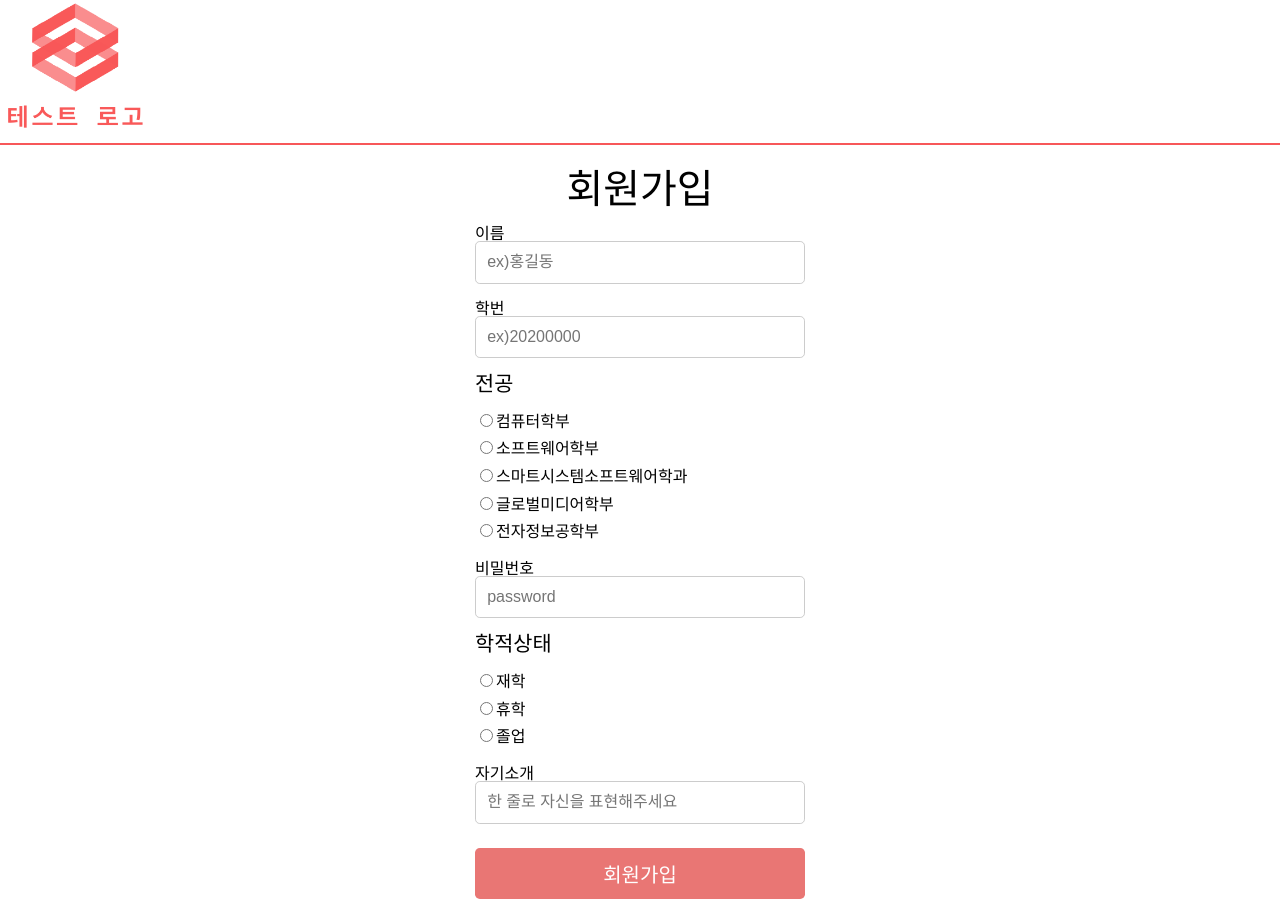
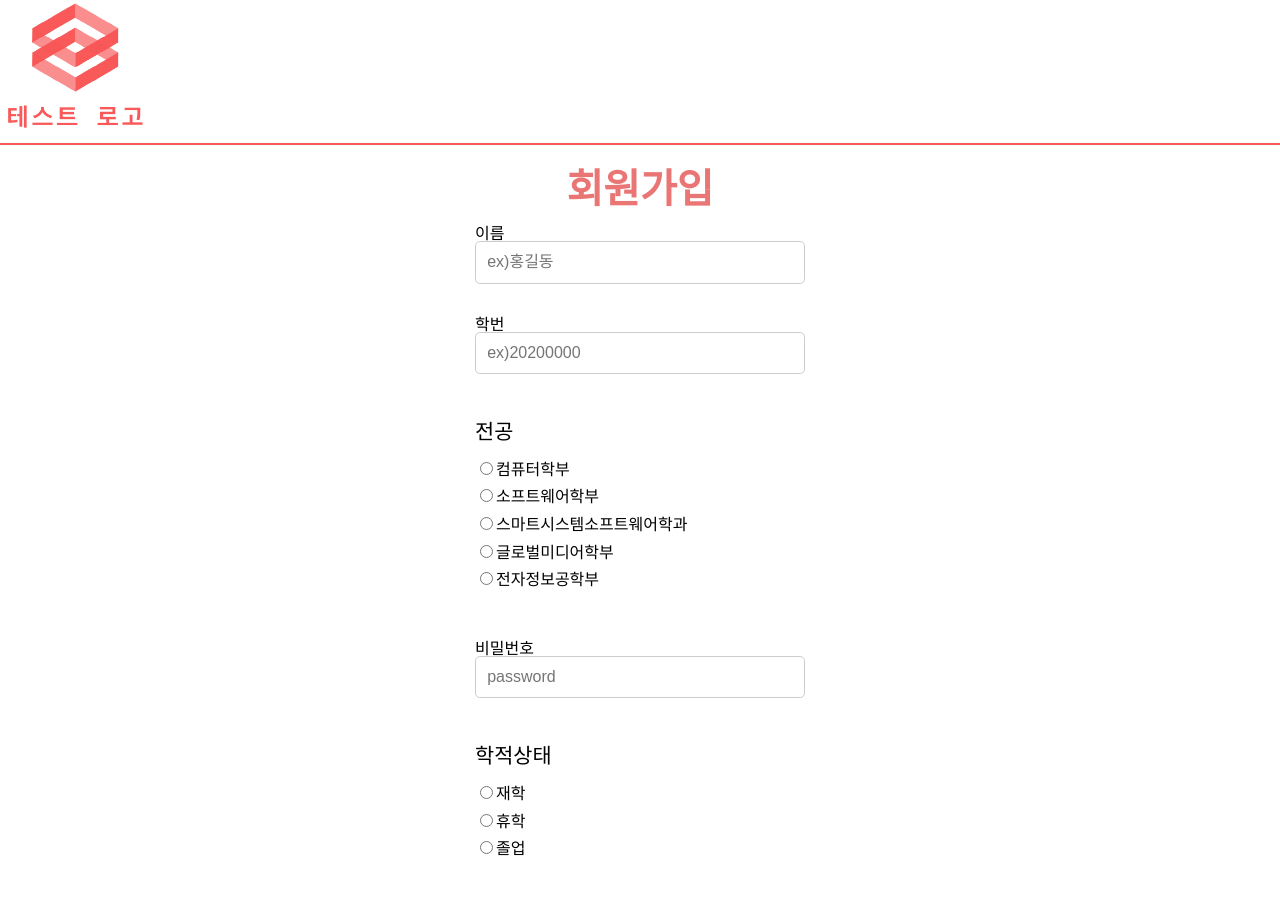
Before and after one commit to zaehuun/SSUKET-PUNCH, a React (Create React App) app in the folder front-end/: page /join in a window 1280 px wide. Shown: the top 907 px of the page. Built offline with nearby package versions, Linux system fonts and the light colour scheme.

Commit message:
modify join design

```diff
--- a/front-end/src/pages/Join/Join.css
+++ b/front-end/src/pages/Join/Join.css
@@ -12,12 +12,14 @@
 }
 
 #sign-up .form-signup .title {
+  font-weight: bold;
   font-size: 2.5em;
+  color: #e97674;
 }
 
 #sign-up .input-box {
   position: relative;
-  margin-bottom: 16px;
+  margin-bottom: 2rem;
   text-align: left;
 }
 
@@ -31,8 +33,13 @@
   font-size: 1em;
 }
 
+#sign-up .log-box:focus {
+  outline: none;
+  border: 1px solid #e97674;
+}
+
 #sign-up .student-state {
-  margin-bottom: 1rem;
+  margin: 3rem 0;
   text-align: left;
 }
 
@@ -47,7 +54,7 @@
 
 #sign-up .log-button {
   width: 100%;
-  margin: 1.5rem 0;
+  margin: 2rem 0;
   padding: 0.7rem 1rem;
   display: block;
   border: none;
```
